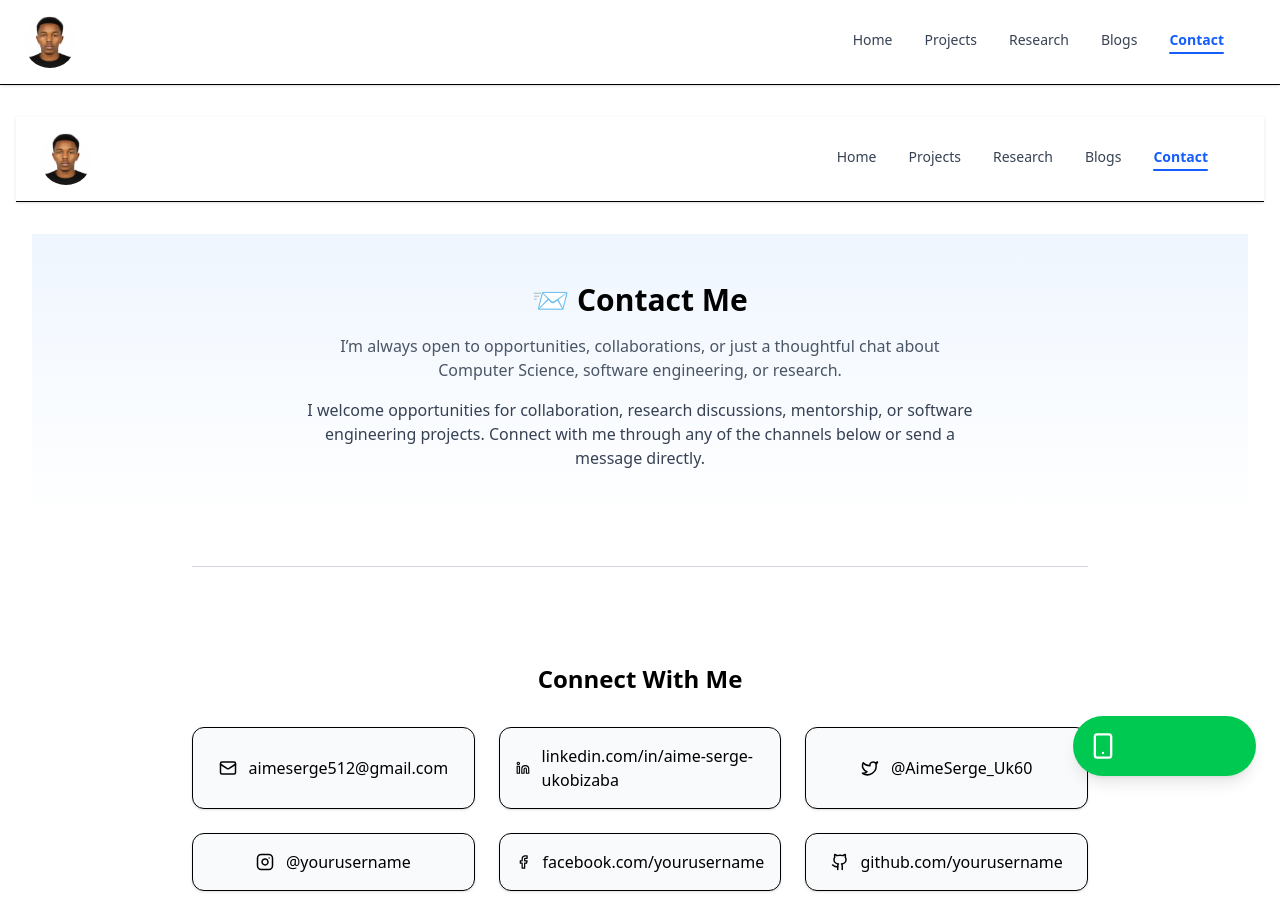
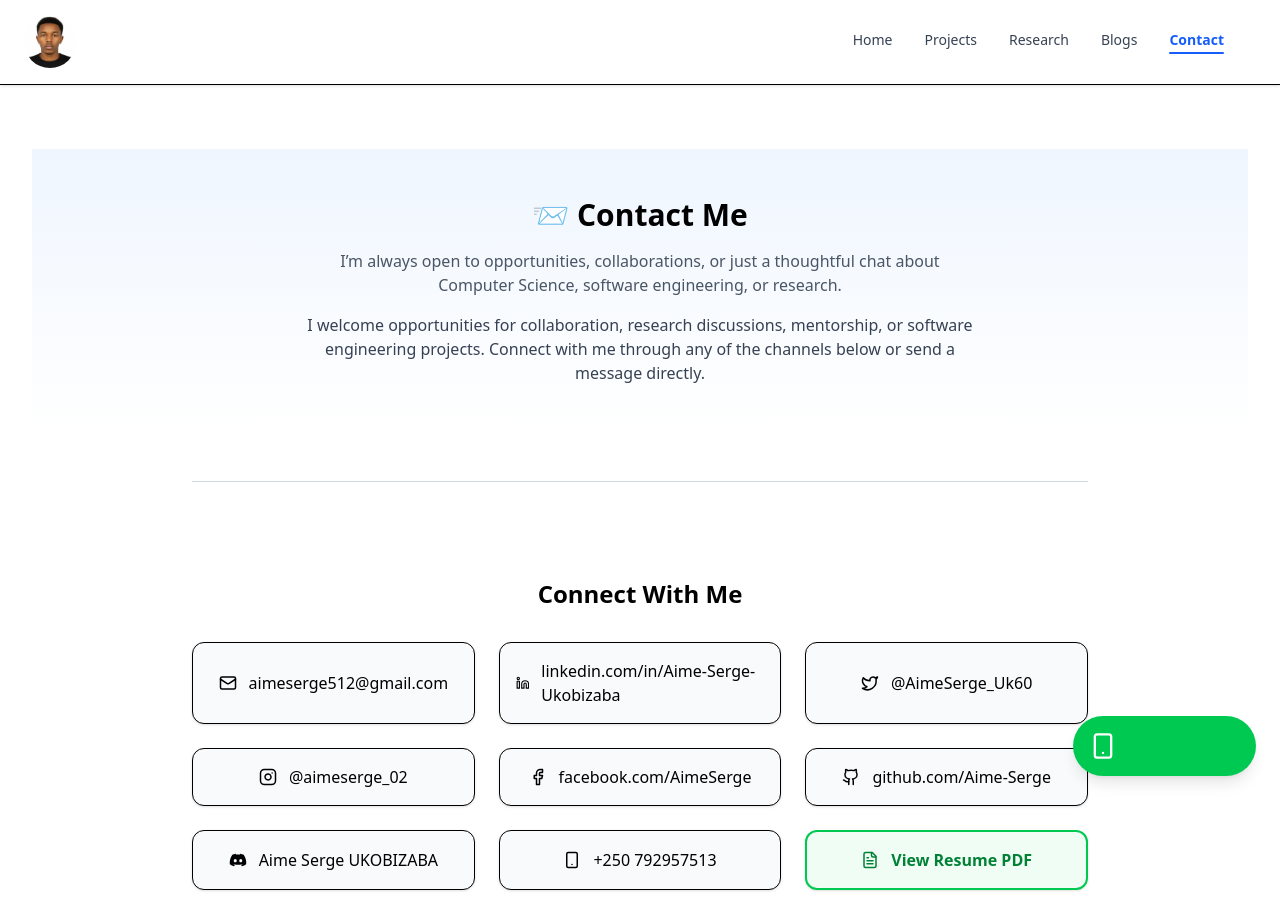
Before and after one commit to Aime-Serge/PORTFOLIO-WEBSITE, a Next.js app: page /contact in a window 1280 px wide. Shown: the top 913 px of the page. Built offline with nearby package versions, Linux system fonts and the light colour scheme.

Commit message:
Update: Removing double header navigation bar accross contact page

```diff
--- a/src/components/layout/MainLayout.tsx
+++ b/src/components/layout/MainLayout.tsx
@@ -2,10 +2,15 @@ import React from "react";
 import Header from "./Header";
 import Footer from "./Footer";
 
-export default function MainLayout({ children }: { children: React.ReactNode }) {
+type MainLayoutProps = {
+  children: React.ReactNode;
+  showHeader?: boolean; // optional, defaults to true
+};
+
+export default function MainLayout({ children, showHeader = true }: MainLayoutProps) {
   return (
     <div className="min-h-screen flex flex-col">
-      <Header />
+      {showHeader && <Header />} {/* render only if showHeader is true */}
       <main className="flex-1 container mx-auto px-4 py-8">{children}</main>
       <Footer />
     </div>
--- a/src/pages/contact.tsx
+++ b/src/pages/contact.tsx
@@ -1,20 +1,74 @@
+'use client';
+
 import MainLayout from '@/components/layout/MainLayout';
 import {
-  Mail, Linkedin, Twitter, Instagram, Facebook, Github, FileText, BookOpen, MessageSquare, Smartphone
+  Mail,
+  Linkedin,
+  Twitter,
+  Instagram,
+  Facebook,
+  Github,
+  FileText,
+  Smartphone,
 } from 'lucide-react';
 import { FaDiscord } from 'react-icons/fa';
 import { motion } from 'framer-motion';
 
 const CONTACTS = [
-  { label: 'Email', icon: <Mail size={18} />, href: 'mailto:aimeserge512@gmail.com', display: 'aimeserge512@gmail.com' },
-  { label: 'LinkedIn', icon: <Linkedin size={18} />, href: 'https://www.linkedin.com/in/aime-serge-ukobizaba-945705347/', display: 'linkedin.com/in/aime-serge-ukobizaba' },
-  { label: 'Twitter/X', icon: <Twitter size={18} />, href: 'https://twitter.com/AimeSerge_Uk60', display: '@AimeSerge_Uk60' },
-  { label: 'Instagram', icon: <Instagram size={18} />, href: 'https://www.instagram.com/yourusername/', display: '@yourusername' },
-  { label: 'Facebook', icon: <Facebook size={18} />, href: 'https://www.facebook.com/yourusername/', display: 'facebook.com/yourusername' },
-  { label: 'GitHub', icon: <Github size={18} />, href: 'https://github.com/yourusername', display: 'github.com/yourusername' },
-  { label: 'Discord', icon: <FaDiscord size={18} />, href: 'https://discord.com/users/yourdiscordid', display: 'yourdiscordid' },
-  { label: 'WhatsApp', icon: <Smartphone size={18} />, href: 'https://wa.me/2507XXXXXXXX', display: '+250 7XXXXXXXX' },
-  { label: 'Resume', icon: <FileText size={18} />, href: '/uploads/Aime%20Serge%20UKOBIZABA.pdf', display: 'View Resume PDF' },
+  {
+    label: 'Email',
+    icon: <Mail size={18} />,
+    href: 'mailto:aimeserge512@gmail.com',
+    display: 'aimeserge512@gmail.com',
+  },
+  {
+    label: 'LinkedIn',
+    icon: <Linkedin size={18} />,
+    href: 'https://www.linkedin.com/in/aime-serge-ukobizaba-945705347/',
+    display: 'linkedin.com/in/Aime-Serge-Ukobizaba',
+  },
+  {
+    label: 'Twitter/X',
+    icon: <Twitter size={18} />,
+    href: 'https://twitter.com/AimeSerge_Uk60',
+    display: '@AimeSerge_Uk60',
+  },
+  {
+    label: 'Instagram',
+    icon: <Instagram size={18} />,
+    href: 'https://www.instagram.com/aimeserge_02/',
+    display: '@aimeserge_02',
+  },
+  {
+    label: 'Facebook',
+    icon: <Facebook size={18} />,
+    href: 'https://www.facebook.com/AimeSerge',
+    display: 'facebook.com/AimeSerge',
+  },
+  {
+    label: 'GitHub',
+    icon: <Github size={18} />,
+    href: 'https://github.com/Aime-Serge',
+    display: 'github.com/Aime-Serge',
+  },
+  {
+    label: 'Discord',
+    icon: <FaDiscord size={18} />,
+    href: 'https://discord.com/users/AimeSergeUKOBIZABA',
+    display: 'Aime Serge UKOBIZABA',
+  },
+  {
+    label: 'WhatsApp',
+    icon: <Smartphone size={18} />,
+    href: 'https://wa.me/250792957513',
+    display: '+250 792957513',
+  },
+  {
+    label: 'Resume',
+    icon: <FileText size={18} />,
+    href: '/uploads/AimeSergeUkobizabaResume.pdf',
+    display: 'View Resume PDF',
+  },
 ];
 
 export default function ContactPage() {
@@ -28,7 +82,8 @@ export default function ContactPage() {
   };
 
   return (
-    <MainLayout>
+    // 👇 Header removed only here
+    <MainLayout showHeader={false}>
       {/* Hero Section */}
       <section className="text-center py-12 bg-gradient-to-b from-blue-50 to-white">
         <h1 className="text-3xl font-bold mb-4">📨 Contact Me</h1>
@@ -46,9 +101,11 @@ export default function ContactPage() {
       {/* Divider */}
       <hr className="border-gray-300 my-12 max-w-4xl mx-auto" />
 
-      {/* Connect With Me Section */}
+      {/* Connect With Me */}
       <section className="py-12 bg-white">
-        <h2 className="text-2xl font-semibold text-center mb-8">Connect With Me</h2>
+        <h2 className="text-2xl font-semibold text-center mb-8">
+          Connect With Me
+        </h2>
         <div className="grid grid-cols-1 sm:grid-cols-2 lg:grid-cols-3 gap-6 max-w-4xl mx-auto">
           {CONTACTS.map((contact, i) => (
             <motion.a
@@ -62,9 +119,9 @@ export default function ContactPage() {
               viewport={{ once: true, amount: 0.2 }}
               variants={fadeInUp}
               className={`flex items-center justify-center gap-3 p-4 border rounded-xl shadow-sm transition ${
-                contact.label === "Resume"
-                  ? "border-2 border-green-500 bg-green-50 text-green-700 font-semibold hover:shadow-lg hover:-translate-y-1"
-                  : "bg-gray-50 hover:shadow-md"
+                contact.label === 'Resume'
+                  ? 'border-2 border-green-500 bg-green-50 text-green-700 font-semibold hover:shadow-lg hover:-translate-y-1'
+                  : 'bg-gray-50 hover:shadow-md hover:-translate-y-1'
               }`}
             >
               {contact.icon}
@@ -77,7 +134,7 @@ export default function ContactPage() {
       {/* Divider */}
       <hr className="border-gray-300 my-12 max-w-4xl mx-auto" />
 
-      {/* Academic & Research Links Section */}
+      {/* Academic & Research Links */}
       <motion.section
         className="py-12 bg-gray-50"
         initial={{ opacity: 0, y: 20 }}
@@ -85,23 +142,41 @@ export default function ContactPage() {
         viewport={{ once: true, amount: 0.3 }}
         transition={{ duration: 0.6 }}
       >
-        <h2 className="text-2xl font-semibold text-center mb-6">📚 Academic & Research Links</h2>
+        <h2 className="text-2xl font-semibold text-center mb-6">
+          📚 Academic & Research Links
+        </h2>
         <p className="text-gray-700 text-center mb-4">
-          Explore my academic contributions, research papers, and professional publications.
+          Explore my academic contributions, research papers, and professional
+          publications.
         </p>
         <ul className="list-disc list-inside text-gray-800 max-w-2xl mx-auto space-y-2 text-center">
           <li>
-            <a href="https://scholar.google.com/citations?user=yourID" target="_blank" rel="noopener noreferrer" className="underline text-blue-600 hover:text-blue-800 transition-colors">
+            <a
+              href="https://scholar.google.com/citations?user=yourID"
+              target="_blank"
+              rel="noopener noreferrer"
+              className="underline text-blue-600 hover:text-blue-800 transition-colors"
+            >
               Google Scholar
             </a>
           </li>
           <li>
-            <a href="https://www.researchgate.net/profile/YourName" target="_blank" rel="noopener noreferrer" className="underline text-blue-600 hover:text-blue-800 transition-colors">
+            <a
+              href="https://www.researchgate.net/profile/YourName"
+              target="_blank"
+              rel="noopener noreferrer"
+              className="underline text-blue-600 hover:text-blue-800 transition-colors"
+            >
               ResearchGate
             </a>
           </li>
           <li>
-            <a href="https://orcid.org/0000-0000-0000-0000" target="_blank" rel="noopener noreferrer" className="underline text-blue-600 hover:text-blue-800 transition-colors">
+            <a
+              href="https://orcid.org/0000-0000-0000-0000"
+              target="_blank"
+              rel="noopener noreferrer"
+              className="underline text-blue-600 hover:text-blue-800 transition-colors"
+            >
               ORCID
             </a>
           </li>
@@ -111,7 +186,7 @@ export default function ContactPage() {
       {/* Divider */}
       <hr className="border-gray-300 my-12 max-w-4xl mx-auto" />
 
-      {/* Contact Form Section */}
+      {/* Contact Form */}
       <motion.section
         className="py-12 bg-white max-w-3xl mx-auto"
         initial={{ opacity: 0, y: 20 }}
@@ -119,21 +194,38 @@ export default function ContactPage() {
         viewport={{ once: true, amount: 0.3 }}
         transition={{ duration: 0.6 }}
       >
-        <h2 className="text-2xl font-semibold text-center mb-6">✉️ Send Me a Message</h2>
+        <h2 className="text-2xl font-semibold text-center mb-6">
+          ✉️ Send Me a Message
+        </h2>
         <form className="space-y-4">
           <div>
             <label className="block text-gray-700 mb-1">Name</label>
-            <input type="text" className="w-full border px-3 py-2 rounded-lg focus:ring-2 focus:ring-blue-400 focus:outline-none" placeholder="Your Name" />
+            <input
+              type="text"
+              className="w-full border px-3 py-2 rounded-lg focus:ring-2 focus:ring-blue-400 focus:outline-none"
+              placeholder="Your Name"
+            />
           </div>
           <div>
             <label className="block text-gray-700 mb-1">Email</label>
-            <input type="email" className="w-full border px-3 py-2 rounded-lg focus:ring-2 focus:ring-blue-400 focus:outline-none" placeholder="Your Email" />
+            <input
+              type="email"
+              className="w-full border px-3 py-2 rounded-lg focus:ring-2 focus:ring-blue-400 focus:outline-none"
+              placeholder="Your Email"
+            />
           </div>
           <div>
             <label className="block text-gray-700 mb-1">Message</label>
-            <textarea className="w-full border px-3 py-2 rounded-lg focus:ring-2 focus:ring-blue-400 focus:outline-none" rows={5} placeholder="Your Message"></textarea>
+            <textarea
+              className="w-full border px-3 py-2 rounded-lg focus:ring-2 focus:ring-blue-400 focus:outline-none"
+              rows={5}
+              placeholder="Your Message"
+            ></textarea>
           </div>
-          <button type="submit" className="px-6 py-2 bg-blue-600 text-white rounded-lg hover:bg-blue-700 transition-colors">
+          <button
+            type="submit"
+            className="px-6 py-2 bg-blue-600 text-white rounded-lg hover:bg-blue-700 transition-colors"
+          >
             Send Message
           </button>
         </form>
@@ -142,9 +234,11 @@ export default function ContactPage() {
       {/* Divider */}
       <hr className="border-gray-300 my-12 max-w-4xl mx-auto" />
 
-      {/* Location Section */}
+      {/* Google Map */}
       <section className="py-12 bg-gray-50">
-        <h2 className="text-2xl font-semibold text-center mb-6">📍 My Location</h2>
+        <h2 className="text-2xl font-semibold text-center mb-6">
+          📍 My Location
+        </h2>
         <div className="max-w-4xl mx-auto h-80 border rounded-lg overflow-hidden shadow-lg">
           <iframe
             src="https://www.google.com/maps/embed?pb=!1m18!1m12!1m3!1d3979.123456789!2d30.061697!3d-1.944099!2m3!1f0!2f0!3f0!3m2!1i1024!2i768!4f13.1!3m3!1m2!1s0x1xxxxxxxxxxxxxxx%3A0x123456789abcdef!2sKigali%2C%20Rwanda!5e0!3m2!1sen!2sus!4v1695000000000!5m2!1sen!2sus"
```
Also changed, not shown: 1 other file (tests, documents, lock files or other folders).
